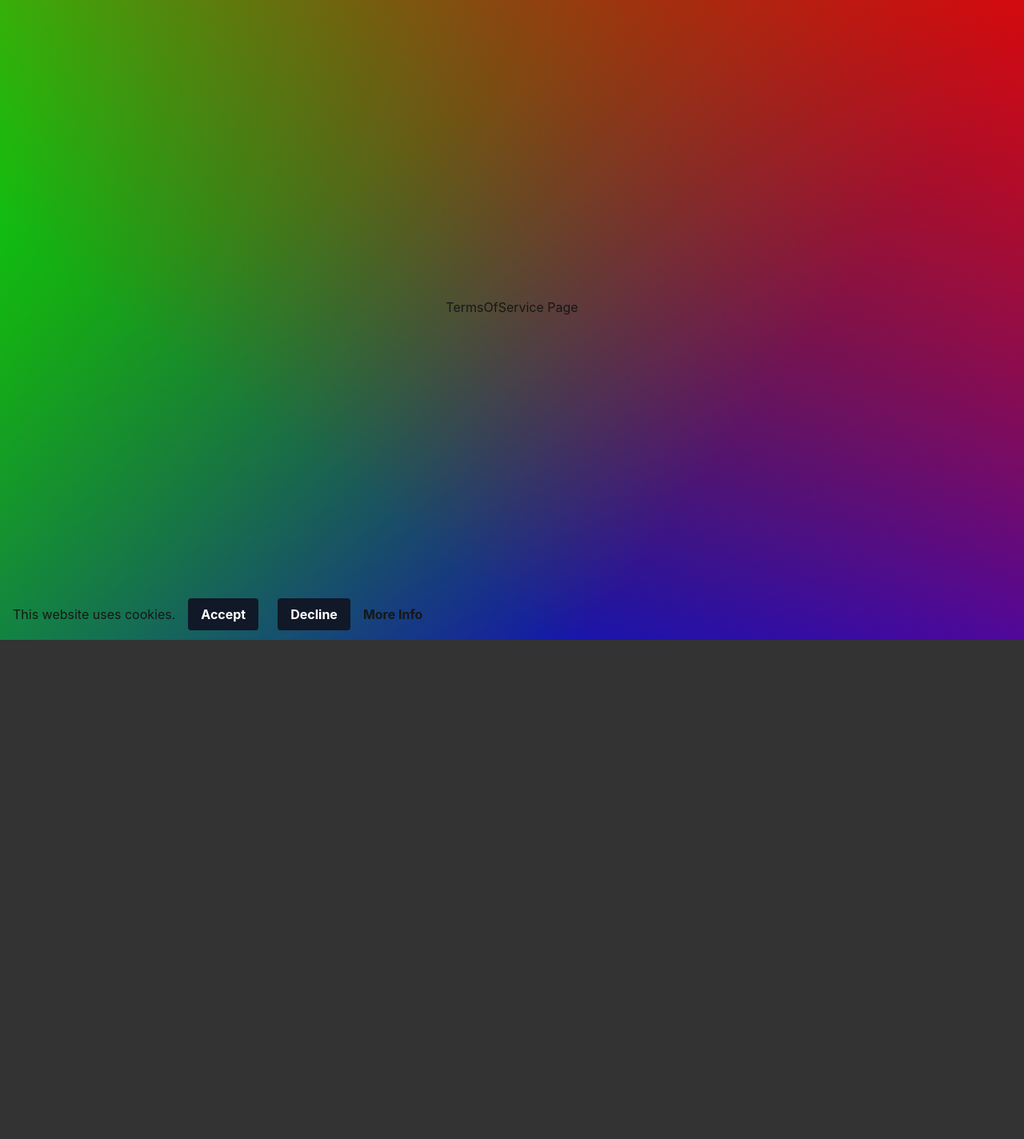
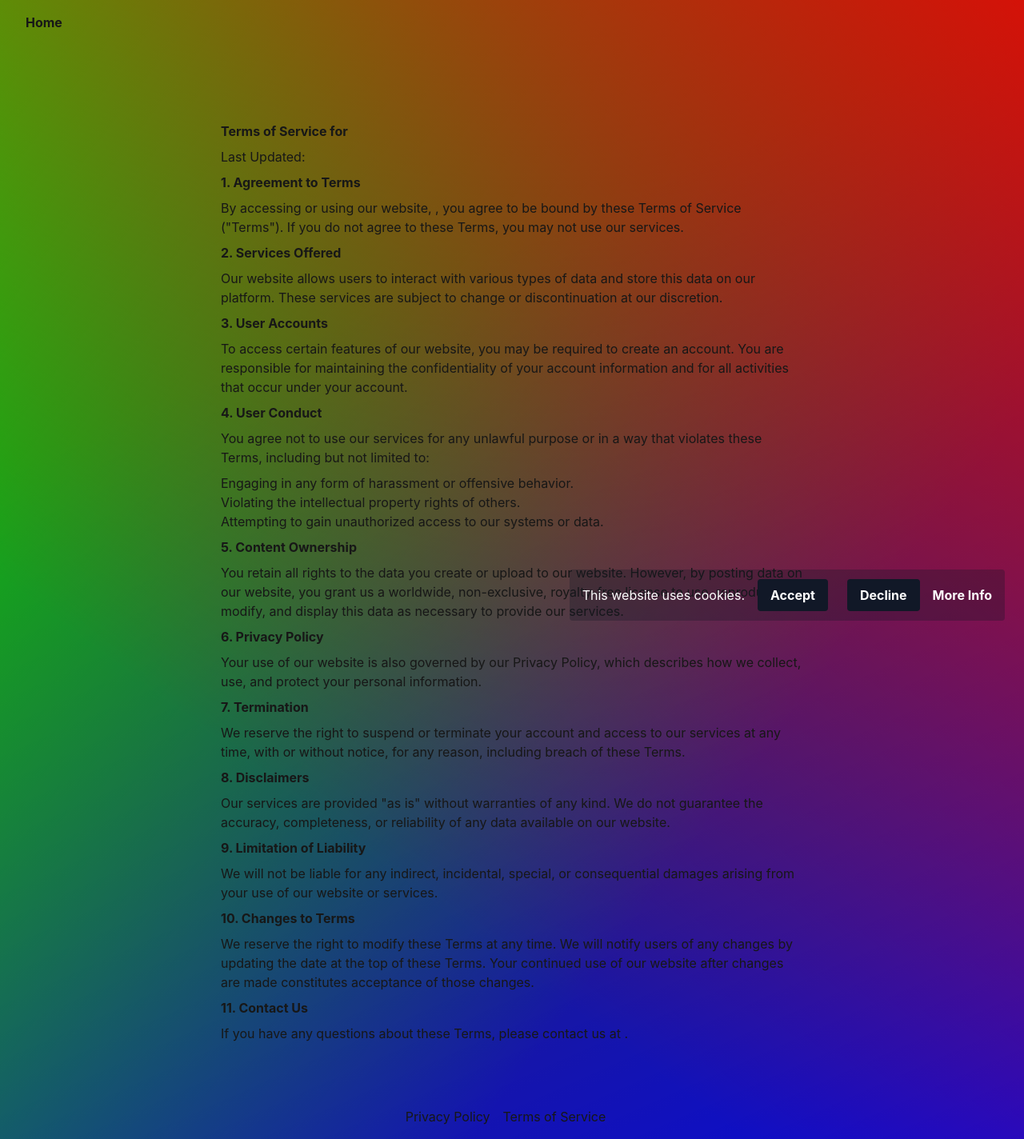
Before and after one commit to forestheims/webpack-react-app, a React app: page /termsofservice in a window 1280 px wide. Shown: the whole page at 80% size. Before the commit the page ends 800 px from the top, so only its background shows below. Built offline with nearby package versions, Linux system fonts and the light colour scheme.

Commit message:
add basic terms and privacy policy

```diff
--- a/src/components/CookieConsent/CookieConsent.jsx
+++ b/src/components/CookieConsent/CookieConsent.jsx
@@ -24,7 +24,7 @@ const CookieConsent = () => {
       </Link>
     </div>
   ) : (
-    <div className="flex gap-1 items-center h-8">
+    <div className="flex gap-1 items-center h-8 rounded bg-gray-900 bg-opacity-30 py-8 px-4 fixed bottom-6 right-6 text-white">
       <p>This website uses cookies.</p>
       <div>
         <button
--- a/src/components/CookieConsent/CookiePolicy.jsx
+++ b/src/components/CookieConsent/CookiePolicy.jsx
@@ -7,7 +7,8 @@ const CookiePolicy = () => {
   console.log(user);
 
   return (
-    <div>
+    <>
+      <nav className="flex row px-4 gap-4 font-bold">
         {user ? (
           <Link
             className="hover:underline font-bold"
@@ -20,56 +21,59 @@ const CookiePolicy = () => {
             Home
           </Link>
         )}
-      <h1>Cookie Policy for This Website</h1>
+      </nav>
+      <div className="flex flex-col text-left gap-2 m-4 w-7/12">
+        <h1 className="font-bold">Cookie Policy for This Website</h1>
 
         <h2>What Are Cookies</h2>
         <p>
           As is common practice with almost all professional websites, this site
-        uses cookies, which are tiny files that are downloaded to your computer,
-        to improve your &apos;experience. This page describes what information
-        they gather, how we use it and why we sometimes need to store these
-        cookies.
+          uses cookies, which are tiny files that are downloaded to your
+          computer, to improve your &apos;experience. This page describes what
+          information they gather, how we use it and why we sometimes need to
+          store these cookies.
         </p>
 
-      <h2>How We Use Cookies</h2>
+        <h2 className="font-bold">How We Use Cookies</h2>
         <p>
           We use cookies for a variety of reasons detailed below. Unfortunately,
           in most cases, there are no industry standard options for disabling
-        cookies without completely disabling the functionality and features they
-        add to this site.
+          cookies without completely disabling the functionality and features
+          they add to this site.
         </p>
 
-      <h2>Disabling Cookies</h2>
+        <h2 className="font-bold">Disabling Cookies</h2>
         <p>
-        You can prevent the setting of cookies by adjusting the settings on your
-        browser (see your browser&apos;s &apos;Help&apos; for how to do this).
-        Be aware that disabling cookies will affect the functionality of this
-        and many other websites that you visit. Disabling cookies will usually
-        result in also disabling certain functionality and features of this
-        site.
+          You can prevent the setting of cookies by adjusting the settings on
+          your browser (see your browser&apos;s &apos;Help&apos; for how to do
+          this). Be aware that disabling cookies will affect the functionality
+          of this and many other websites that you visit. Disabling cookies will
+          usually result in also disabling certain functionality and features of
+          this site.
         </p>
 
-      <h2>The Cookies We Set</h2>
+        <h2 className="font-bold">The Cookies We Set</h2>
         <ul>
           <li>Account related cookies</li>
           <li>Login related cookies</li>
         </ul>
 
-      <h2>Third Party Cookies</h2>
+        <h2 className="font-bold">Third Party Cookies</h2>
         <p>We currently do not use third party cookies.</p>
 
-      <h2>More Information</h2>
+        <h2 className="font-bold">More Information</h2>
         <p>
           Hopefully, that has clarified things for you and as was previously
           mentioned, if there is something that you aren&apos;t sure whether you
-        need or not, it&apos;s usually safer to leave cookies enabled in case it
-        does interact with one of the features you use on our site.
+          need or not, it&apos;s usually safer to leave cookies enabled in case
+          it does interact with one of the features you use on our site.
         </p>
         <p>
           For more information on cookies, see the Wikipedia article on HTTP
           Cookies.
         </p>
       </div>
+    </>
   );
 };
 
--- a/src/components/Layout/Layout.jsx
+++ b/src/components/Layout/Layout.jsx
@@ -22,6 +22,11 @@ const Layout = ({ children }) => {
               <li>
                 <Link className="hover:underline" to="/">
                   Home
+                </Link>
+              </li>
+              <li>
+                <Link className="hover:underline" to="/user">
+                  User
                 </Link>
               </li>
               <li>
@@ -52,8 +57,24 @@ const Layout = ({ children }) => {
       <main className="flex flex-col flex-grow items-center justify-center gap-8">
         {children}
       </main>
-      <footer>
-        <CookieConsent />
+      <footer className="m-bottom-6">
+        <nav className="">
+          <ul className="flex row px-4 gap-4 items-center justify-center">
+            <li>
+              <Link className="hover:underline" to="/privacypolicy">
+                Privacy Policy
+              </Link>
+            </li>
+            <li>
+              <Link className="hover:underline" to="/termsofservice">
+                Terms of Service
+              </Link>
+            </li>
+            <li>
+              <CookieConsent />
+            </li>
+          </ul>
+        </nav>
       </footer>
     </div>
   );
--- a/src/components/Privacy/PrivacyPolicy.jsx
+++ b/src/components/Privacy/PrivacyPolicy.jsx
@@ -1,5 +1,88 @@
 import React from 'react';
+import { Link } from 'react-router-dom';
 
-const PrivacyPolicy = () => <h2>PrivacyPolicy Page</h2>;
+const PrivacyPolicy = () => (
+  <>
+    <nav className="flex row px-4 gap-4 font-bold justify-left w-full">
+      <Link className="hover:underline font-bold" to="/">
+        Home
+      </Link>
+    </nav>
+    <div className="flex flex-col text-left w-7/12 py-20 gap-2">
+      <h1 className="font-bold">
+        Privacy Policy for
+        {/* [Your Web App Name] */}
+      </h1>
+      <h3>Last Updated: {/* [Date] */}</h3>
+      <h2 className="font-bold">Introduction</h2>
+      <p>
+        Welcome to {/* [Your Web App Name] */}. We are committed to protecting
+        your personal information and your right to privacy. This Privacy Policy
+        explains how we collect, use, disclose, and safeguard your information
+        when you use our application.
+      </p>
+      <h2 className="font-bold">Data Collection and Use</h2>
+      <p>
+        We collect personal information that you voluntarily provide to us when
+        you register for the application using Google OAuth. The types of
+        information we collect include:
+      </p>
+      <ul>
+        <li>
+          Your Google account&apos;s basic profile information, such as your
+          name, email address, and profile picture.
+        </li>
+        <li>
+          Any other information you choose to provide directly through the
+          application.
+        </li>
+      </ul>
+      <h2 className="font-bold">We use this information to:</h2>
+      <ul>
+        <li>Create and manage your account.</li>
+        <li>Provide, operate, and maintain our services.</li>
+        <li>
+          Communicate with you, including for customer service and application
+          updates.
+        </li>
+      </ul>
+      <h2 className="font-bold">Data Sharing and Disclosure</h2>
+      <p>
+        We do not share or sell your personal information to third parties for
+        marketing purposes. We may disclose your information to:
+      </p>
+      <ul>
+        Comply with legal requirements or respond to legal requests. Protect the
+        rights, property, or safety of our application, our users, or others.
+        Data Security We implement a variety of security measures to maintain
+        the safety of your personal information.
+      </ul>
+      <h2 className="font-bold">Third-Party Services</h2>
+      <p>
+        Our application uses Google OAuth for authentication. We do not control
+        and are not responsible for the privacy practices of Google. We
+        encourage you to review Google&apos;s privacy policy for more
+        information.
+      </p>
+      <h2 className="font-bold">Children&apos;s Privacy</h2>
+      <p>
+        Our application does not knowingly collect or solicit information from
+        anyone under the age of 13. If we learn that we have collected personal
+        information from a child under age 13, we will delete that information
+        as quickly as possible.
+      </p>
+      <h2 className="font-bold">Changes to This Privacy Policy</h2>
+      <p>
+        We may update our Privacy Policy from time to time. We will notify you
+        of any changes by posting the new Privacy Policy on this page.
+      </p>
+      <h2 className="font-bold">Contact Us</h2>
+      <p>
+        If you have any questions or suggestions about our Privacy Policy, do
+        not hesitate to contact us at [Your Contact Information].
+      </p>
+    </div>
+  </>
+);
 
 export default PrivacyPolicy;
--- a/src/components/Terms/TermsOfService.jsx
+++ b/src/components/Terms/TermsOfService.jsx
@@ -1,5 +1,90 @@
 import React from 'react';
+import { Link } from 'react-router-dom';
 
-const TermsOfService = () => <h2>TermsOfService Page</h2>;
+const TermsOfService = () => (
+  <>
+    <nav className="flex row px-4 gap-4 font-bold justify-left w-full">
+      <Link className="hover:underline font-bold" to="/">
+        Home
+      </Link>
+    </nav>
+    <div className="flex flex-col text-left w-7/12 py-20 gap-2">
+      <h1 className="font-bold">
+        Terms of Service for {/* [Your Website Name] */}
+      </h1>
+      <p>Last Updated: {/* [Date] */}</p>
+      <h2 className="font-bold">1. Agreement to Terms</h2>
+      <p>
+        By accessing or using our website, {/* [Your Website Name] */}, you
+        agree to be bound by these Terms of Service (&quot;Terms&quot;). If you
+        do not agree to these Terms, you may not use our services.
+      </p>
+      <h2 className="font-bold">2. Services Offered</h2>
+      <p>
+        Our website allows users to interact with various types of data and
+        store this data on our platform. These services are subject to change or
+        discontinuation at our discretion.
+      </p>
+      <h2 className="font-bold">3. User Accounts</h2>
+      <p>
+        To access certain features of our website, you may be required to create
+        an account. You are responsible for maintaining the confidentiality of
+        your account information and for all activities that occur under your
+        account.
+      </p>
+      <h2 className="font-bold">4. User Conduct</h2>
+      <p>
+        You agree not to use our services for any unlawful purpose or in a way
+        that violates these Terms, including but not limited to:
+      </p>
+      <ul>
+        <li>Engaging in any form of harassment or offensive behavior.</li>
+        <li>Violating the intellectual property rights of others.</li>
+        <li>Attempting to gain unauthorized access to our systems or data.</li>
+      </ul>
+      <h2 className="font-bold">5. Content Ownership</h2>
+      <p>
+        You retain all rights to the data you create or upload to our website.
+        However, by posting data on our website, you grant us a worldwide,
+        non-exclusive, royalty-free license to use, reproduce, modify, and
+        display this data as necessary to provide our services.
+      </p>
+      <h2 className="font-bold">6. Privacy Policy</h2>
+      <p>
+        Your use of our website is also governed by our Privacy Policy, which
+        describes how we collect, use, and protect your personal information.
+      </p>
+      <h2 className="font-bold"> 7. Termination</h2>
+      <p>
+        We reserve the right to suspend or terminate your account and access to
+        our services at any time, with or without notice, for any reason,
+        including breach of these Terms.
+      </p>
+      <h2 className="font-bold">8. Disclaimers</h2>
+      <p>
+        Our services are provided &quot;as is&quot; without warranties of any
+        kind. We do not guarantee the accuracy, completeness, or reliability of
+        any data available on our website.
+      </p>
+      <h2 className="font-bold">9. Limitation of Liability</h2>
+      <p>
+        We will not be liable for any indirect, incidental, special, or
+        consequential damages arising from your use of our website or services.
+      </p>
+      <h2 className="font-bold">10. Changes to Terms</h2>
+      <p>
+        We reserve the right to modify these Terms at any time. We will notify
+        users of any changes by updating the date at the top of these Terms.
+        Your continued use of our website after changes are made constitutes
+        acceptance of those changes.
+      </p>
+      <h2 className="font-bold">11. Contact Us</h2>
+      <p>
+        If you have any questions about these Terms, please contact us at{' '}
+        {/* [Your Contact Information] */}.
+      </p>
+    </div>
+  </>
+);
 
 export default TermsOfService;
```
Lines whose indentation alone changed are shown as unchanged.
